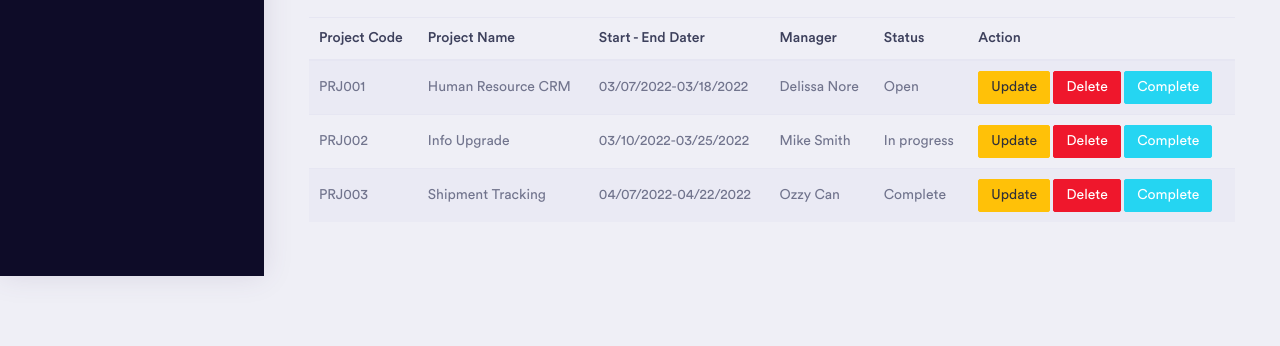
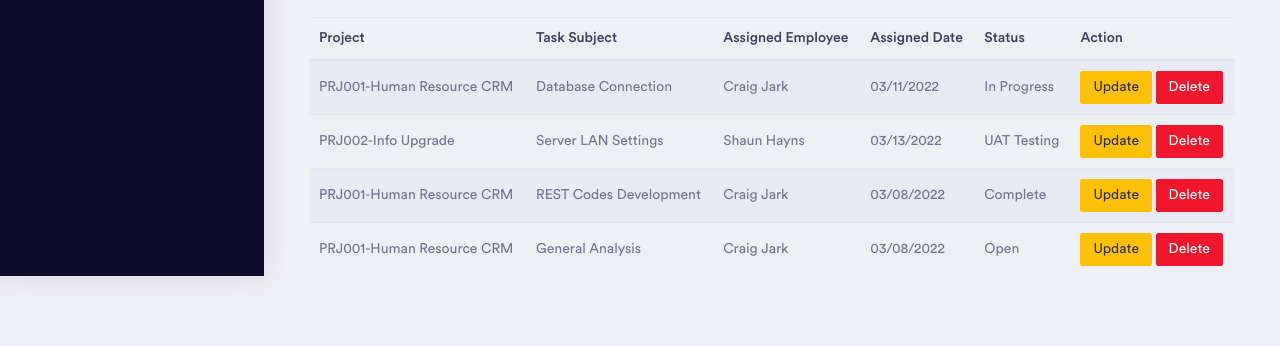
Before and after one commit to skemail/ticketing-ui, a plain HTML site: page task-create.html in a window 1280 px wide. Shown: the part 584-930 px from the top of the page. Drawn offline with Linux system fonts and the light colour scheme.

Commit message:
task create table completed

```diff
--- a/task-create.html
+++ b/task-create.html
@@ -283,27 +283,27 @@
                         <!-- ============================================================== -->
                         <div class="col-xl-12 col-lg-12 col-md-12 col-sm-12 col-12">
                             <div class="page-header" id="bottom">
-                                <h2 class="pageheader-title">Project List</h2>
+                                <h2 class="pageheader-title">Task List</h2>
                             </div>
 
                             <table class="table table-striped">
                                 <thead>
                                 <tr>
-                                    <th scope="col">Project Code</th>
-                                    <th scope="col">Project Name</th>
-                                    <th scope="col">Start - End Dater</th>
-                                    <th scope="col">Manager</th>
+                                    <th scope="col">Project</th>
+                                    <th scope="col">Task Subject</th>
+                                    <th scope="col">Assigned Employee</th>
+                                    <th scope="col">Assigned Date</th>
                                     <th scope="col">Status</th>
                                     <th scope="col">Action</th>
                                 </tr>
                                 </thead>
                                 <tbody>
                                 <tr>
-                                    <td>PRJ001</td>
-                                    <td>Human Resource CRM</td>
-                                    <td>03/07/2022-03/18/2022</td>
-                                    <td>Delissa Nore</td>
-                                    <td>Open</td>
+                                    <td>PRJ001-Human Resource CRM</td>
+                                    <td>Database Connection</td>
+                                    <td>Craig Jark</td>
+                                    <td>03/11/2022</td>
+                                    <td>In Progress</td>
                                     <td>
 
                                         <a href="#">
@@ -316,21 +316,15 @@
                                                 Delete
                                             </button>
                                         </a>
-                                        <a href="#">
-                                            <button class="btn btn-info btn-sm">
-                                                Complete
-                                            </button>
-                                        </a>
-
 
                                     </td>
                                 </tr>
                                 <tr>
-                                    <td>PRJ002</td>
-                                    <td>Info Upgrade</td>
-                                    <td>03/10/2022-03/25/2022</td>
-                                    <td>Mike Smith</td>
-                                    <td>In progress</td>
+                                    <td>PRJ002-Info Upgrade</td>
+                                    <td>Server LAN Settings</td>
+                                    <td>Shaun Hayns</td>
+                                    <td>03/13/2022</td>
+                                    <td>UAT Testing</td>
                                     <td>
 
                                         <a href="#">
@@ -343,20 +337,16 @@
                                                 Delete
                                             </button>
                                         </a>
-                                        <a href="#">
-                                            <button class="btn btn-info btn-sm">
-                                                Complete
-                                            </button>
-                                        </a>
+
 
 
                                     </td>
                                 </tr>
                                 <tr>
-                                    <td>PRJ003</td>
-                                    <td>Shipment Tracking</td>
-                                    <td>04/07/2022-04/22/2022</td>
-                                    <td>Ozzy Can</td>
+                                    <td>PRJ001-Human Resource CRM</td>
+                                    <td>REST Codes Development</td>
+                                    <td>Craig Jark</td>
+                                    <td>03/08/2022</td>
                                     <td>Complete</td>
                                     <td>
 
@@ -370,9 +360,25 @@
                                                 Delete
                                             </button>
                                         </a>
+
+                                    </td>
+                                </tr>
+                                <tr>
+                                    <td>PRJ001-Human Resource CRM</td>
+                                    <td>General Analysis</td>
+                                    <td>Craig Jark</td>
+                                    <td>03/08/2022</td>
+                                    <td>Open</td>
+                                    <td>
+
                                         <a href="#">
-                                            <button class="btn btn-info btn-sm">
-                                                Complete
+                                            <button class="btn btn-warning btn-sm">
+                                                Update
+                                            </button>
+                                        </a>
+                                        <a href="#">
+                                            <button class="btn btn-danger btn-sm">
+                                                Delete
                                             </button>
                                         </a>
 
```
